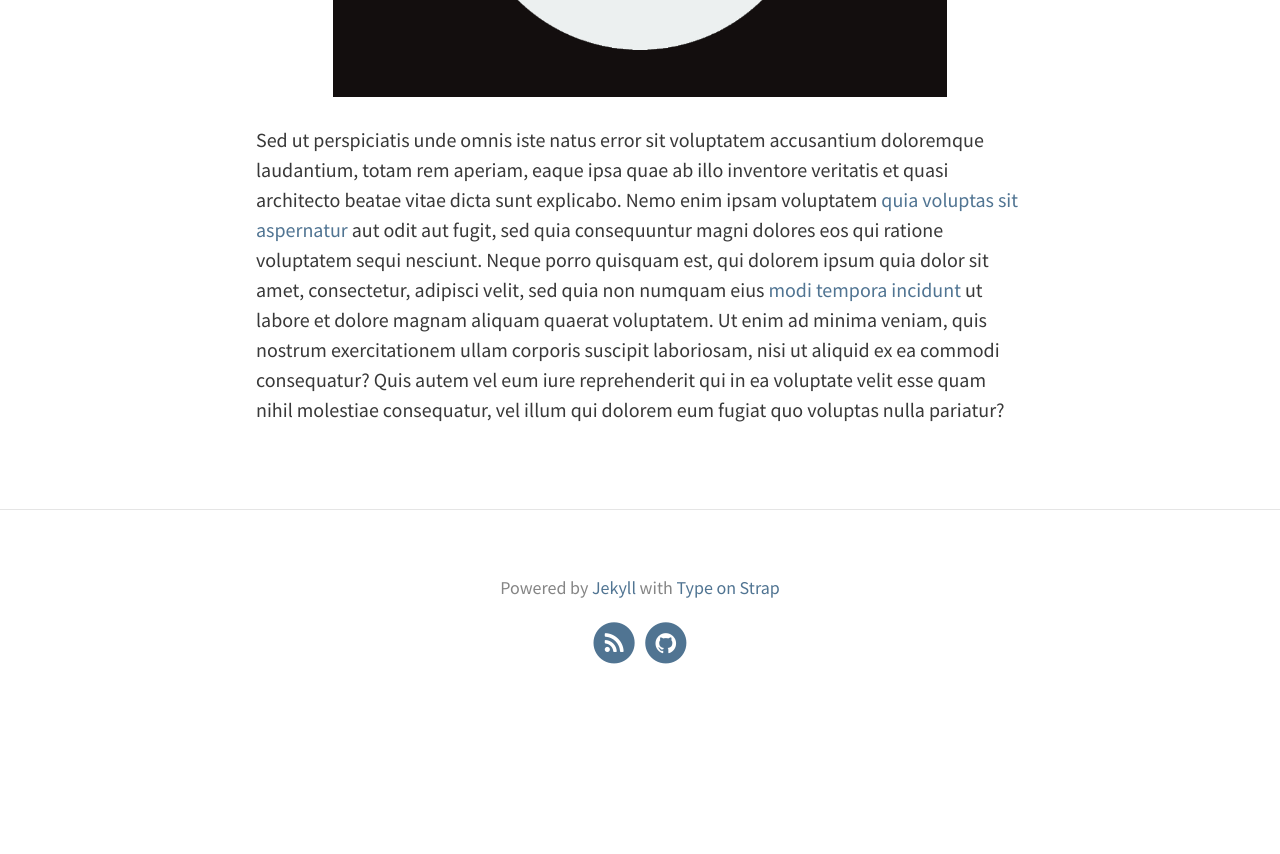
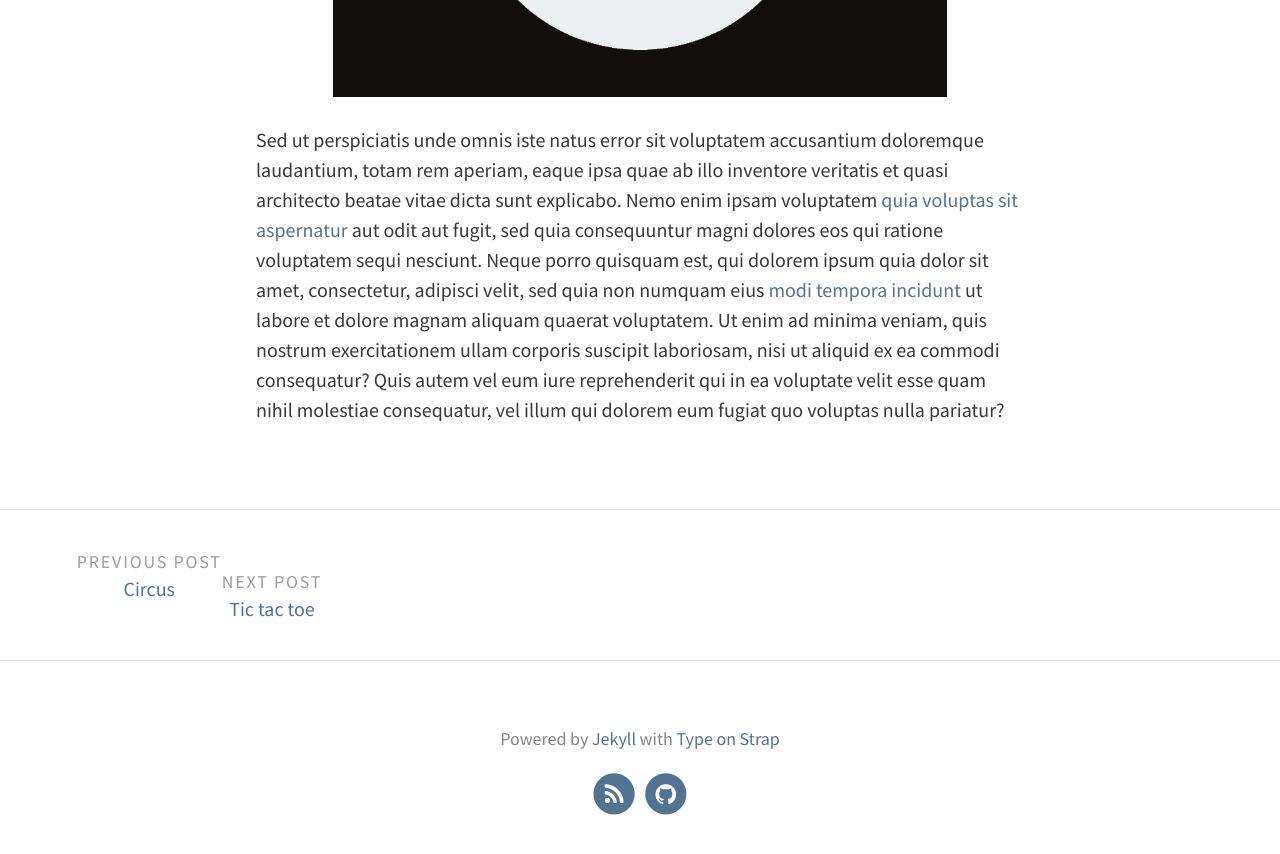
Before and after one commit to gmoon92/gmoon92.github.io, a Jekyll site: the page built from _portfolio/hanoi.md, in a window 1280 px wide and 900 px high, scrolled down 673 px. Shown: the top 854 px of the window. Built offline with Jekyll 4.4.1, drawn with Linux system fonts in a browser that asks for light colours; before the commit the page ends 1422 px from its top, so only the background shows below that; part of the change alters nothing that is shown.

Commit message:
Fixing post navigation #41

```diff
--- a/_config.yml
+++ b/_config.yml
@@ -68,7 +68,7 @@ theme_settings:
   google_fonts: "Source+Sans+Pro:400,700,700italic,400italic"
 
   # Post navigation
-  post_navigation: false
+  post_navigation: true
 
 # PAGINATION
 paginate: 5
--- a/_includes/post_nav.html
+++ b/_includes/post_nav.html
@@ -16,5 +16,3 @@
   </div>
   {% endif %}
 </div>
-
-{% endif %}
```
